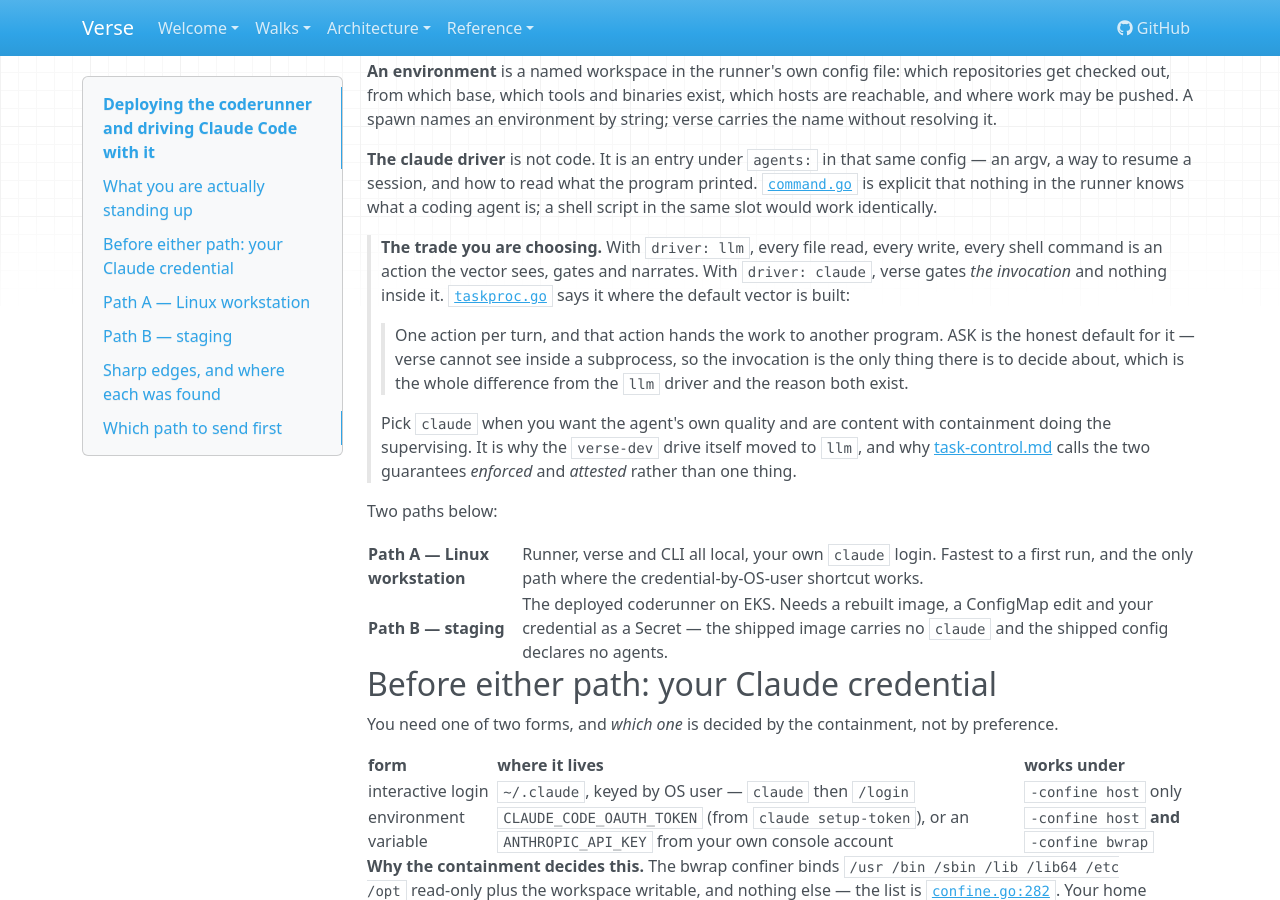
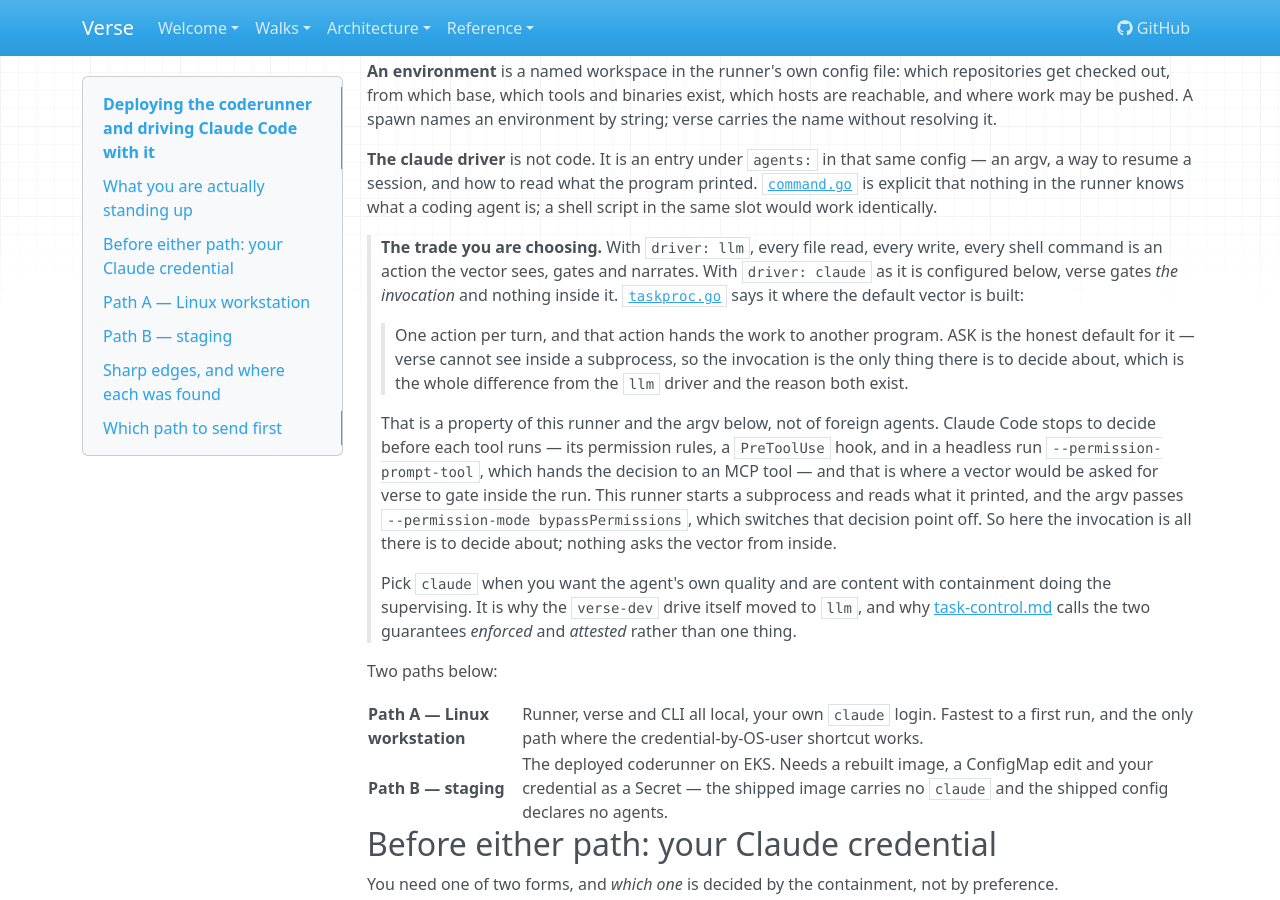
Before and after one commit to signadot/viff, an MkDocs documentation site: the page built from docs/reference/examples/coderunner/walkthrough.md, in a window 1280 px wide and 900 px high, scrolled down 364 px. Built offline with MkDocs 1.6.1, drawn with Linux system fonts in a browser that asks for light colours; some of the changed text lies outside the part shown.

Commit message:
documentation fixes for coderunner from (a Notion page)

````diff
--- a/docs/reference/examples/coderunner/walkthrough.md
+++ b/docs/reference/examples/coderunner/walkthrough.md
@@ -22,14 +22,22 @@ explicit that nothing in the runner knows what a coding agent is; a shell script
 would work identically.
 
 > **The trade you are choosing.** With `driver: llm`, every file read, every write, every shell
-> command is an action the vector sees, gates and narrates. With `driver: claude`, verse gates *the
-> invocation* and nothing inside it. [`taskproc.go`](taskproc.go) says it where the default vector
-> is built:
+> command is an action the vector sees, gates and narrates. With `driver: claude` as it is
+> configured below, verse gates *the invocation* and nothing inside it. [`taskproc.go`](taskproc.go)
+> says it where the default vector is built:
 >
 > > One action per turn, and that action hands the work to another program. ASK is the honest
 > > default for it — verse cannot see inside a subprocess, so the invocation is the only thing
 > > there is to decide about, which is the whole difference from the `llm` driver and the reason
 > > both exist.
+>
+> That is a property of this runner and the argv below, not of foreign agents. Claude Code stops
+> to decide before each tool runs — its permission rules, a `PreToolUse` hook, and in a headless
+> run `--permission-prompt-tool`, which hands the decision to an MCP tool — and that is where a
+> vector would be asked for verse to gate inside the run. This runner starts a subprocess and
+> reads what it printed, and the argv passes `--permission-mode bypassPermissions`, which switches
+> that decision point off. So here the invocation is all there is to decide about; nothing asks
+> the vector from inside.
 >
 > Pick `claude` when you want the agent's own quality and are content with containment doing the
 > supervising. It is why the `verse-dev` drive itself moved to `llm`, and why
@@ -118,7 +126,9 @@ environments:
 ```
 
 `bypassPermissions` is not a shrug: inside the sandbox the confinement is what says no, and asking
-the CLI to also prompt would park the run on a question nobody is watching for. `resume:` is what
+the CLI to also prompt would park the run on a question nobody is watching for. It is also the
+choice that leaves verse nothing inside the run to gate, since the CLI's own stop-and-decide point
+is what it bypasses. `resume:` is what
 makes a second turn possible at all — without it the program gets exactly one turn, so a steer has
 nowhere to go and an answer that misses its contract cannot be repaired.
 
@@ -205,9 +215,9 @@ It parks immediately. That is the design: with no `vector:` on the spawn the run
 `--vector auto` on the spawn skips the asking entirely. Watch the first few instead.
 
 Worth seeing once: the `llm` driver's default vector ([`harness.Vector()`](https://github.com/signadot/verse/blob/main/task/harness/build.go))
-has *three* ask gates — write, shell and delegate. For a foreign agent only `delegate` can ever
-fire, because the writes and the shell commands happen inside a subprocess verse never sees. That
-difference is the whole argument for the two drivers, in two vectors.
+has *three* ask gates — write, shell and delegate. For a foreign agent run this way only `delegate`
+can fire, because the writes and the shell commands happen inside a subprocess that reports none
+of them to verse. That difference is the whole argument for the two drivers, in two vectors.
 
 ### 9. Read what it produced
 
@@ -391,7 +401,7 @@ that are fixed are noted as such; the two that are not are tracked as issues.
 | `Not logged in · Please run /login` | The passthrough list is missing `USER`. The agent looks its credential up by OS user, so `PATH` and `HOME` are not enough. Found by bisecting the allowlist. | put `USER` on `env:` |
 | The read plane is blank for the whole run | `--output-format json` returns one document when the turn ends, so there is nothing to emit until it is over. A ten-minute task looks dead. Since verse gates only the invocation, narration is the entire compensating mechanism — and `stream-json` is not wired. | **open**, `1qdmzhac` |
 | A finished run's record cannot say what it was held to | `task:instance` has no field for the answer contract, and the ad-hoc path records no envelope at all — not vector, not grant, not tools. So "was this run governed, and by what?" is unanswerable afterwards. | **open**, `e3b4qmac` |
-| Task parks the instant it starts | Designed. The runner's default vector asks on `call_agent`, because verse cannot see inside a subprocess. | working as intended |
+| Task parks the instant it starts | Designed. The runner's default vector asks on `call_agent`, because this runner sees nothing inside the subprocess it starts. | working as intended |
 | A finished run left no branch at all | Cleanup ran unconditionally, and `deliver` tested for a dirty tree rather than for work — so an agent that committed its own edits read as nothing to deliver. | fixed; both now check the branch moved |
 | Prompts that say "look in `docs/`" go wrong | The workspace layout is the runner's convention and holds one directory per repository. `Workspace.Brief` tells the agent what is there; write prompts against that, not against a single-repo tree. | write to the brief |
 | `open pool:code: no such file or directory` from `runner add` | A pasted command with a trailing `#` comment: interactive zsh does not strip those, so the extra words arrive as arguments and `args[0]` was read as a filename. | fixed; the error now names the arguments and says `zsh` |
````
